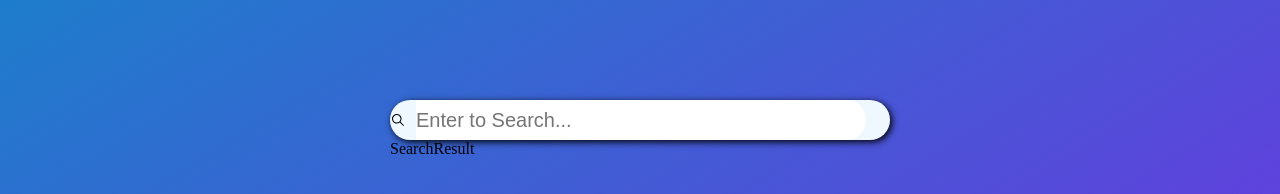
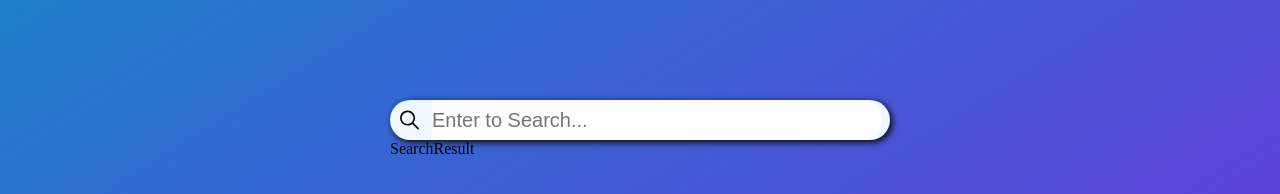
Before and after one commit to sarveshdukale/SearchComponent, a React (Vite) app: page / in a window 1280 px wide. Shown: the top 194 px of the page. Built offline with nearby package versions, Linux system fonts and the light colour scheme.

Commit message:
Minor Changes

```diff
--- a/src/components/SearchBar.jsx
+++ b/src/components/SearchBar.jsx
@@ -6,7 +6,7 @@ function SearchBar() {
   return (
       <>
           <div id="seracBarContainer">
-              <IoIosSearch />
+              <IoIosSearch id='icon'/>
               <input type="text" placeholder='Enter to Search...' />
           </div>
       </>
```
